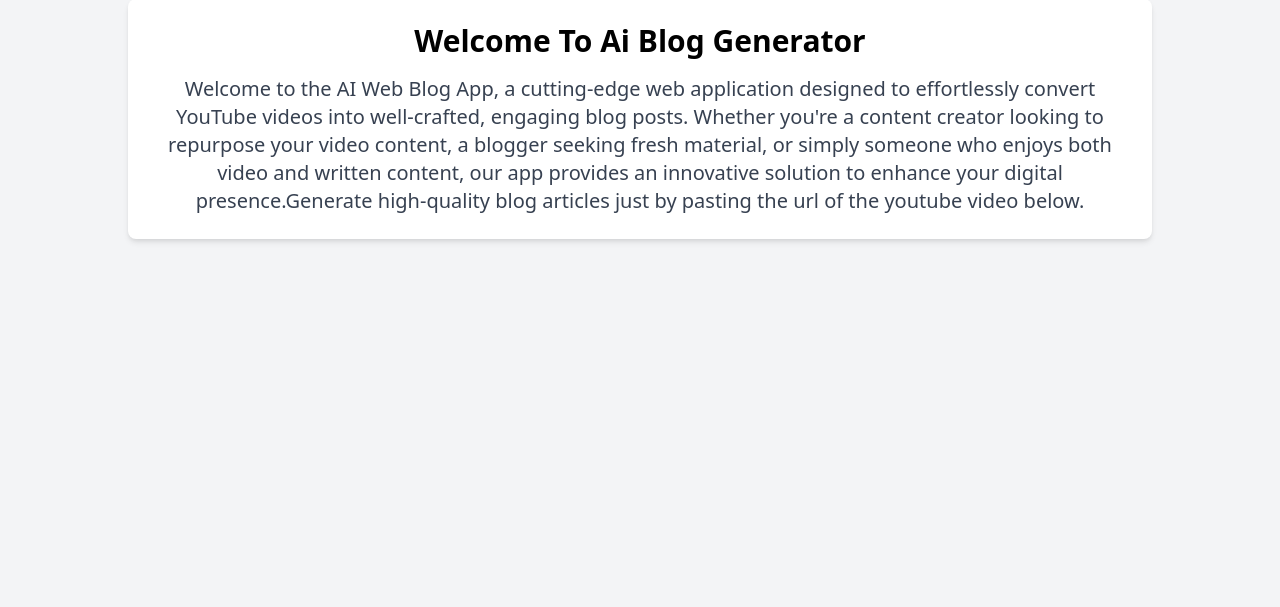
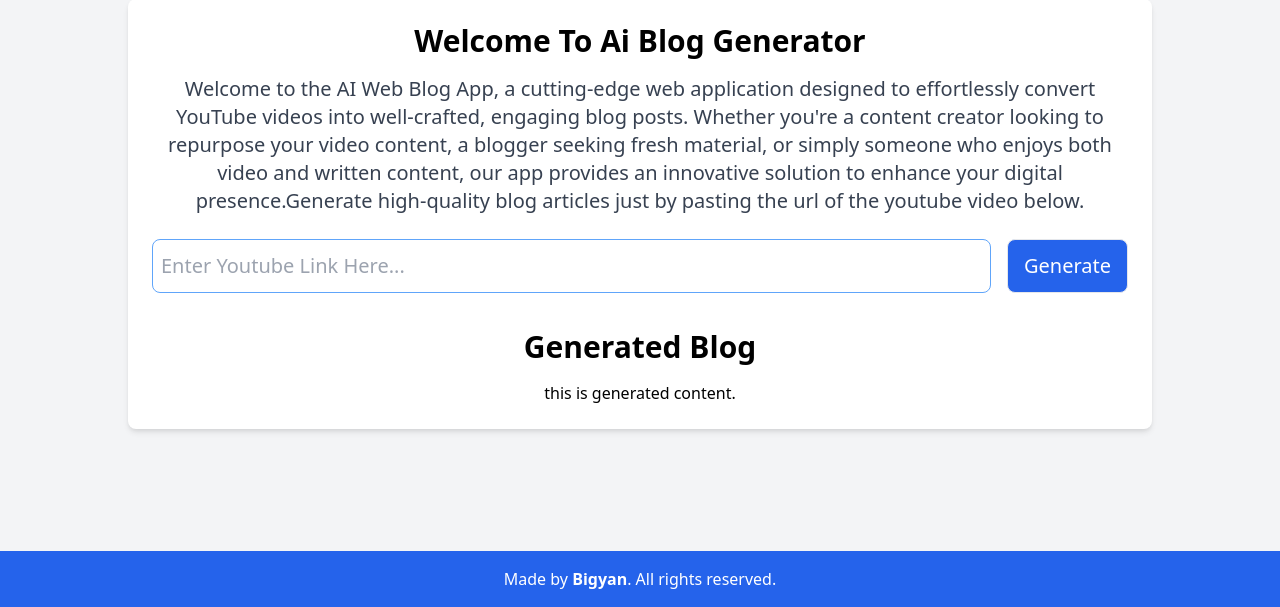
Before and after one commit to bigyan08/ai_web_app, a Django app: page / in a window 1280 px wide. Shown: the part 193-800 px from the top of the page. Run offline with Django 5.2, Linux system fonts and the light colour scheme.

Commit message:
completed index.html

```diff
--- a/templates/index.html
+++ b/templates/index.html
@@ -23,13 +90,38 @@
      <!-- main -->
    <div class="flex-grow container mx-auto mt-10 px-5 sm:px-0">
     <div class="bg-white max-w-5xl mx-auto p-6 rounded-lg shadow-md transition-transform transform hover:scale-105 flex flex-col">
-        <!-- into -->
+        <!-- intro -->
 
         <div class="text-center">
             <h3 class="text-3xl font-semibold mb-4">Welcome To Ai Blog Generator</h3>
             <p class="text-gray-700 text-xl">Welcome to the AI Web Blog App, a cutting-edge web application designed to effortlessly convert YouTube videos into well-crafted, engaging blog posts. Whether you're a content creator looking to repurpose your video content, a blogger seeking fresh material, or simply someone who enjoys both video and written content, our app provides an innovative solution to enhance your digital presence.Generate high-quality blog articles just by pasting the url of the youtube video below.</p>
         </div>
+        <!-- youtube -->
+         <br>
+         <div>
+            <h2 class="text-xl mb-4 font-semibold">
+                <div class="flex space-x-4">
+                    <input type="url" id="youtubelink" class="flex-grow p-2 border border-blue-400 rounded-lg" placeholder="Enter Youtube Link Here...">
+                    <button id="generateButton" class="bg-blue-600 text-white border rounded-lg px-4 py-3 hover:bg-blue-500 transition-colors">Generate</button>
+                </div>
+            </h2>
+         </div>
+         <!-- loader -->
+         <div id="loader" class="loader" style="display:none;"></div>
+         <!-- generated blog content -->
+         <section class="mt-5 text-center flex-grow">
+            <h2 class="text-3xl font-semibold font-sans mb-4">
+                Generated Blog
+            </h2>
+            <div id="content" class="text-grow mt-2">
+                this is generated content.
+            </div>
+         </section>
     </div>
    </div>
+    <!-- footer -->
+    <footer class="bg-blue-600 text-white text-center p-4 mt-10">
+        <p>Made by <a href="github.com/bigyan08" class="font-semibold">Bigyan</a>. All rights reserved.</p>
+
 </body>
 </html>
```
Also changed, not shown: other parts of templates/index.html (+67 -0 lines).
